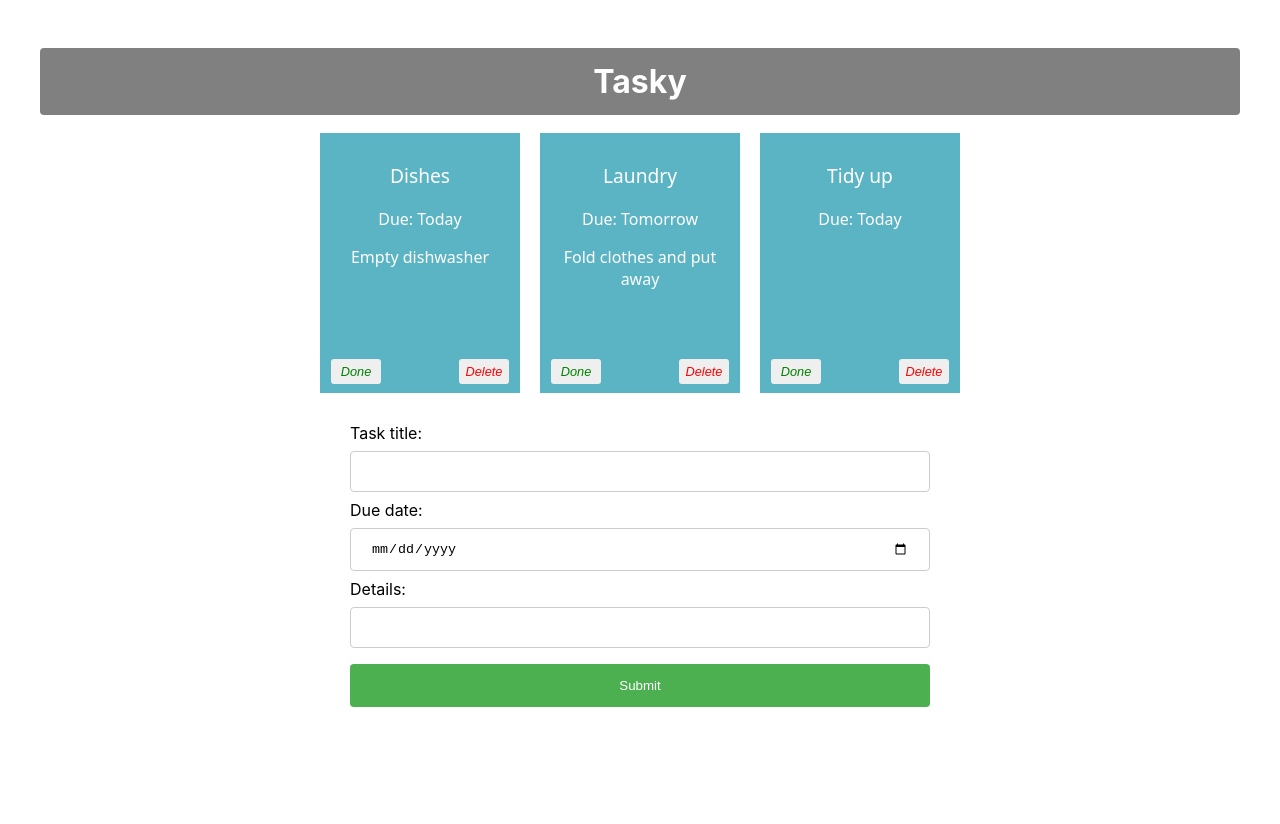
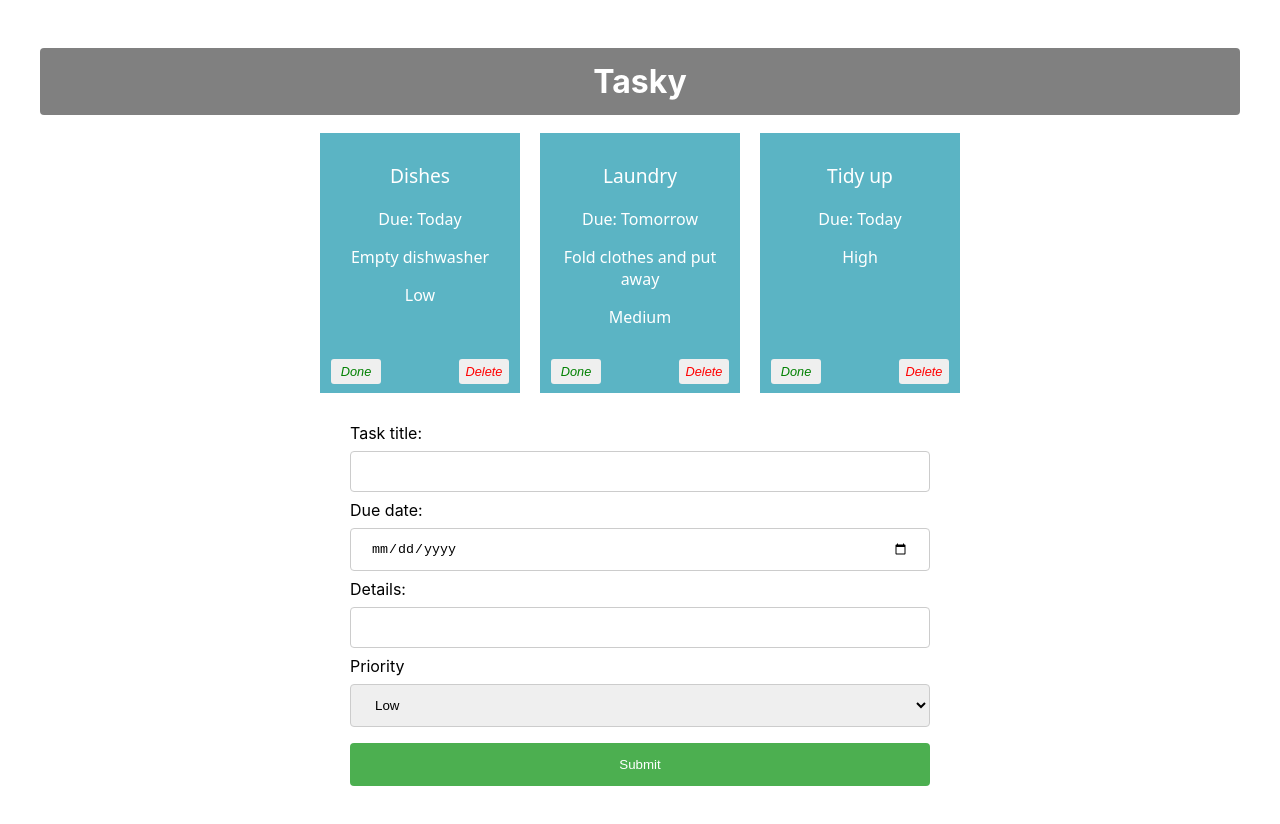
Before and after one commit to wcn1720811650/react-basics-labs, a React (Create React App) app in the folder tasky/: page / in a window 1280 px wide. Shown: the top 824 px of the page. Before the commit the page ends 800 px from the top, so only its background shows below. Built offline with nearby package versions, Linux system fonts and the light colour scheme.

Commit message:
Tasky Lab 2 - Exercises done

```diff
--- a/tasky/package.json
+++ b/tasky/package.json
@@ -9,6 +9,7 @@
     "react": "^18.3.1",
     "react-dom": "^18.3.1",
     "react-scripts": "5.0.1",
+    "uuid": "^10.0.0",
     "web-vitals": "^2.1.4"
   },
   "scripts": {
--- a/tasky/src/App.css
+++ b/tasky/src/App.css
@@ -85,3 +85,12 @@
   width: 50%;
   margin: auto;
 }
+select{
+  width: 100%;
+  padding: 12px 20px;
+  margin: 8px 0;
+  display: inline-block;
+  border: 1px solid #ccc;
+  border-radius: 4px;
+  box-sizing: border-box;
+}
--- a/tasky/src/App.js
+++ b/tasky/src/App.js
@@ -2,14 +2,23 @@
 import './App.css';
 import Task from './components/Task';
 import AddTaskForm from './components/Form';
+import { v4 as uuidv4 } from 'uuid';
+
 function App() {
   const [taskState, setTaskState ]  = useState({
     tasks: [
-      { id: 1, title:'Dishes', description: "Empty dishwasher", deadline: "Today", done:false},
-      { id: 2, title: "Laundry", description: "Fold clothes and put away", deadline: "Tomorrow", done:false },
-      { id: 3, title: "Tidy up", deadline: "Today", done:false }
+      { id: 1, title:'Dishes', description: "Empty dishwasher", deadline: "Today", done:false, priority:"Low"},
+      { id: 2, title: "Laundry", description: "Fold clothes and put away", deadline: "Tomorrow", done:false, priority:"Medium" },
+      { id: 3, title: "Tidy up", deadline: "Today", done:false, priority:"High" }
     ]
   });
+  const [ formState, setFormState] = useState({
+    title:"",
+    description:"",
+    deadline:"",
+    priority:""
+  })
+
   const doneHandler = (taskIndex) =>{
       const tasks = [...taskState.tasks];
       tasks[taskIndex].done = !tasks[taskIndex].done;
@@ -21,7 +30,38 @@
       tasks.splice(taskIndex,1)
       setTaskState({tasks})
   }
+  const formChangeHandler = (event) =>{
+    let form = {...formState}
 
+    switch(event.target.name) {
+      case "title":
+        form.title = event.target.value;
+        break;
+      case "description":
+        form.description = event.target.value;
+        break;
+      case "deadline":
+        form.deadline = event.target.value;
+        break;
+      case "priority":
+        form.priority = event.target.value;
+        break;
+      default:
+        form = formState
+    }
+    setFormState(form)
+  }
+  const formSubmitHandler = (event) =>{
+    event.preventDefault();
+
+    const tasks = [...taskState.tasks];
+    const form = {...formState};
+
+    form.id = uuidv4();
+
+    tasks.push(form)
+    setTaskState({tasks})
+  }
   return (
     <div className="container">
       <h1>
@@ -34,11 +74,12 @@
           description={task.description}
           key={task.id}
           done={task.done}
+          priority={task.priority}
           markDone = {() => doneHandler(index)}
           deleteTask = {() => deleteHandler(index)}
         />
       ))}
-      <AddTaskForm />
+      <AddTaskForm submit={formSubmitHandler} change={formChangeHandler} />
     </div>
   );
 }
--- a/tasky/src/components/Form.js
+++ b/tasky/src/components/Form.js
@@ -1,25 +1,35 @@
 import React from "react";
-const AddTaskForm  = () =>{
+const AddTaskForm  = (props) =>{
     return(
         <div>
-        <form>
+        <form onSubmit={props.submit}>
           <label>
               Task title:
               <br />
-              <input type="text" name="title" required />
+              <input type="text" name="title" required onChange={(event) => props.change(event)}/>
           </label>
           <br />
           <label>
               Due date:
               <br />
-              <input type="date" name="deadline" required />
+              <input type="date" name="deadline" required onChange={(event) => props.change(event)}/>
           </label>
           <br />
           <label>
               Details:
               <br />
-              <input type="text" name="description" />
+              <input type="text" name="description" onChange={(event) => props.change(event)}/>
           </label>
+          <label>
+              Priority
+              <br />
+          <select name="priority" onChange={(event) => props.change(event)}>
+               <option>Low</option>\
+               <option>Medium</option>
+               <option>High</option>
+          </select>
+          </label>
+          <br />
           <input type="submit" value="Submit" />
           </form>
       </div>
--- a/tasky/src/components/Task.js
+++ b/tasky/src/components/Task.js
@@ -6,6 +6,7 @@
             <p>Due: {props.deadline}</p>
             <p>{props.children}</p>
             <p>{props.description}</p>
+            <p>{props.priority}</p>
             <button className="doneButton" onClick={props.markDone}>Done</button>
             <button className="deleteButton" onClick={props.deleteTask}>Delete</button>
 
```
Also changed, not shown: 1 other file (tests, documents, lock files or other folders).
